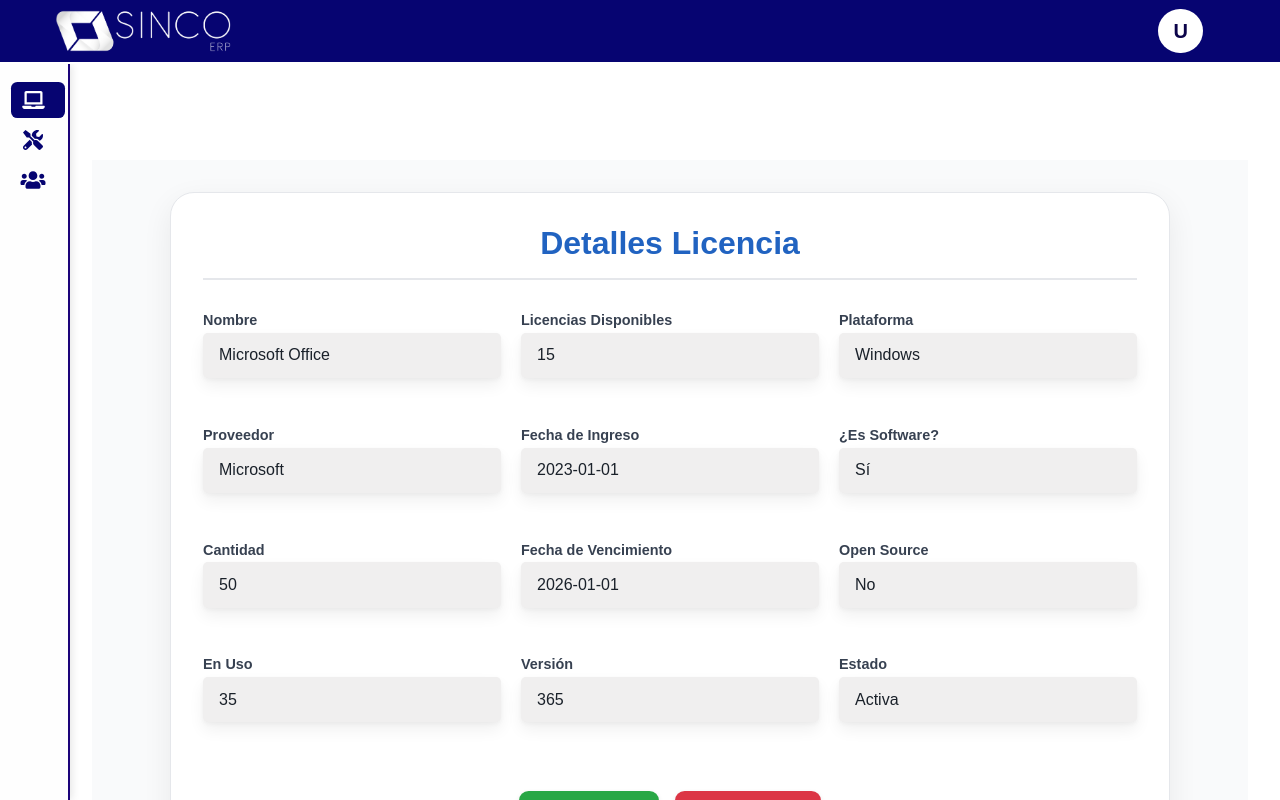
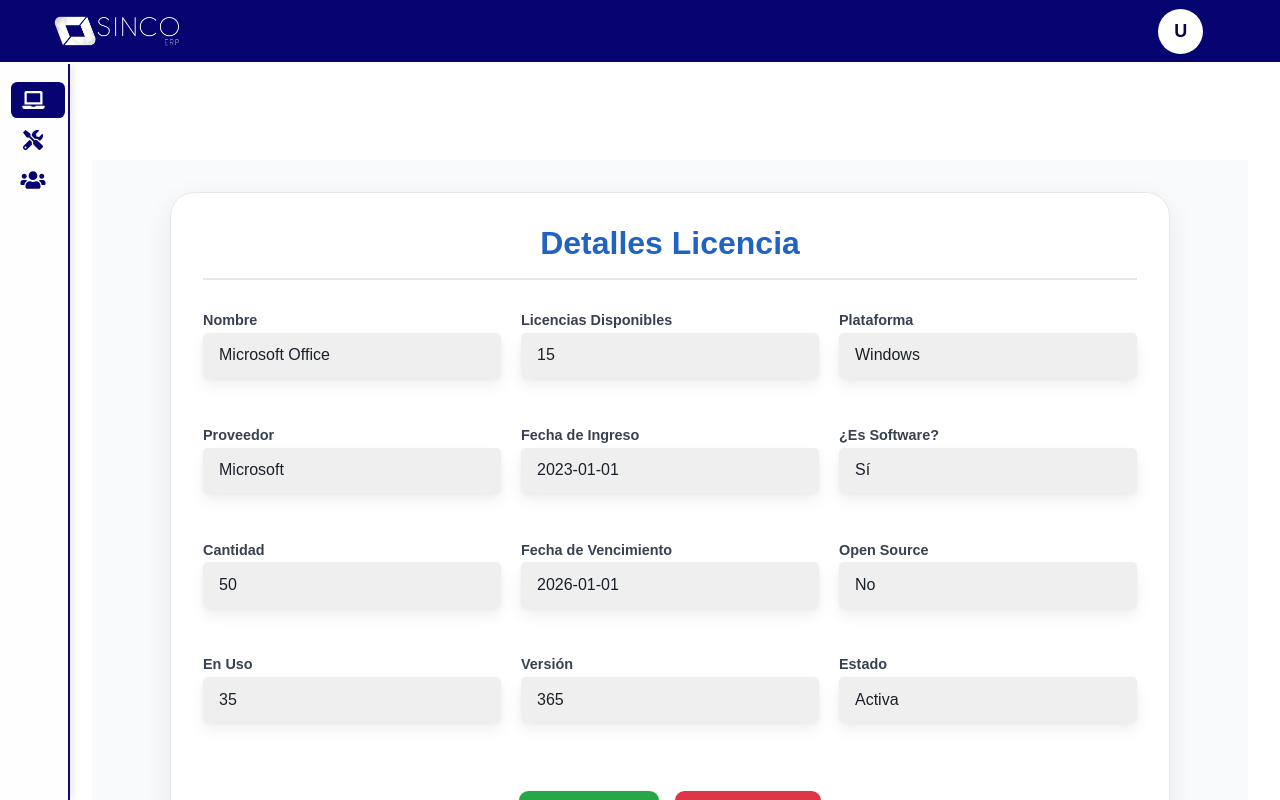
Before and after one commit to unumvahk/SincoINF_Frontend, a React (Vite) app: page /licencias/licenciaInfo in a window 1280 px wide. Built offline with nearby package versions, Linux system fonts and the light colour scheme.

Commit message:
layout mejorado

```diff
--- a/src/layout/Header.css
+++ b/src/layout/Header.css
@@ -7,7 +7,7 @@
   display: flex;
   justify-content: space-between;
   align-items: center;
-  padding: 2vh 4vw;
+  padding: 1.5vh 4vw;
   background-color: #060471;
   border-bottom: 2px solid #ffffff;
   height: 8vh;
@@ -17,16 +17,15 @@
 }
 
 .logo {
-  height: 7vh;
+  height: clamp(30px, 5vh, 45px); /* tamaño equilibrado */
+  width: auto;
   object-fit: contain;
-  width: auto;
 }
 
+/* Círculo de usuario */
 .usuario-circulo {
-  width: 7vw;
-  height: 7vw;
-  max-width: 45px;
-  max-height: 45px;
+  width: clamp(35px, 6vh, 45px);
+  height: clamp(35px, 6vh, 45px);
   background-color: #ffffff;
   border-radius: 50%;
   color: #0b0349;
@@ -34,10 +33,12 @@
   align-items: center;
   justify-content: center;
   font-weight: bold;
-  font-size: clamp(14px, 2vw, 20px);
+  font-size: clamp(12px, 2vw, 18px);
   margin-right: 2vw;
+  flex-shrink: 0;
 }
 
+/* Botón de menú hamburguesa */
 .menu-toggle {
   background: none;
   border: none;
@@ -47,22 +48,9 @@
   color: #e9e9e9;
 }
 
-/* Tablets */
-@media (min-width: 600px) {
-  .usuario-circulo {
-    width: 5vw;
-    height: 5vw;
-  }
-}
-
-/* Escritorio */
+/* Escritorio: ocultar menú hamburguesa */
 @media (min-width: 1024px) {
   .menu-toggle {
     display: none;
   }
-
-  .usuario-circulo {
-    width: 3.5vw;
-    height: 3.5vw;
-  }
 }
```
